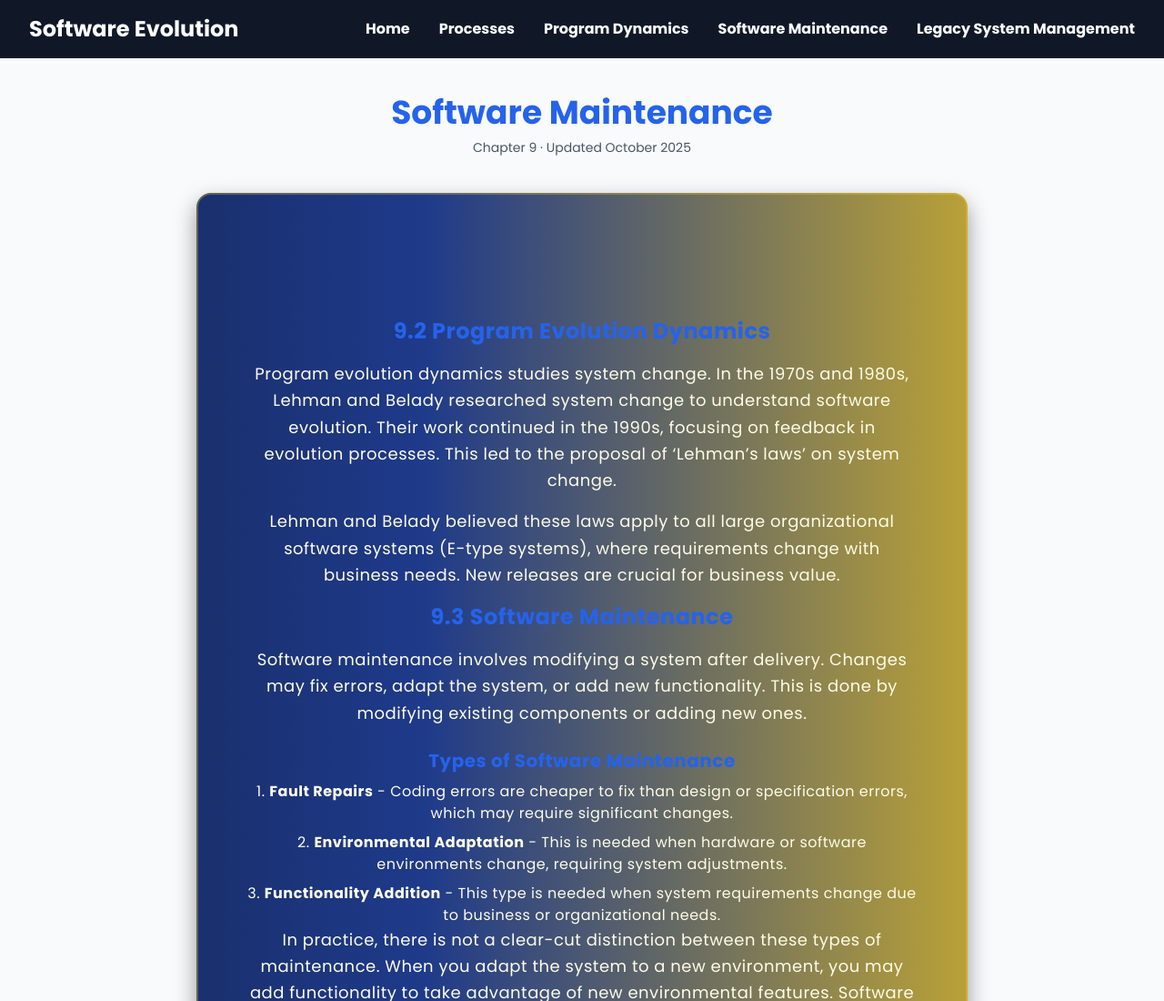
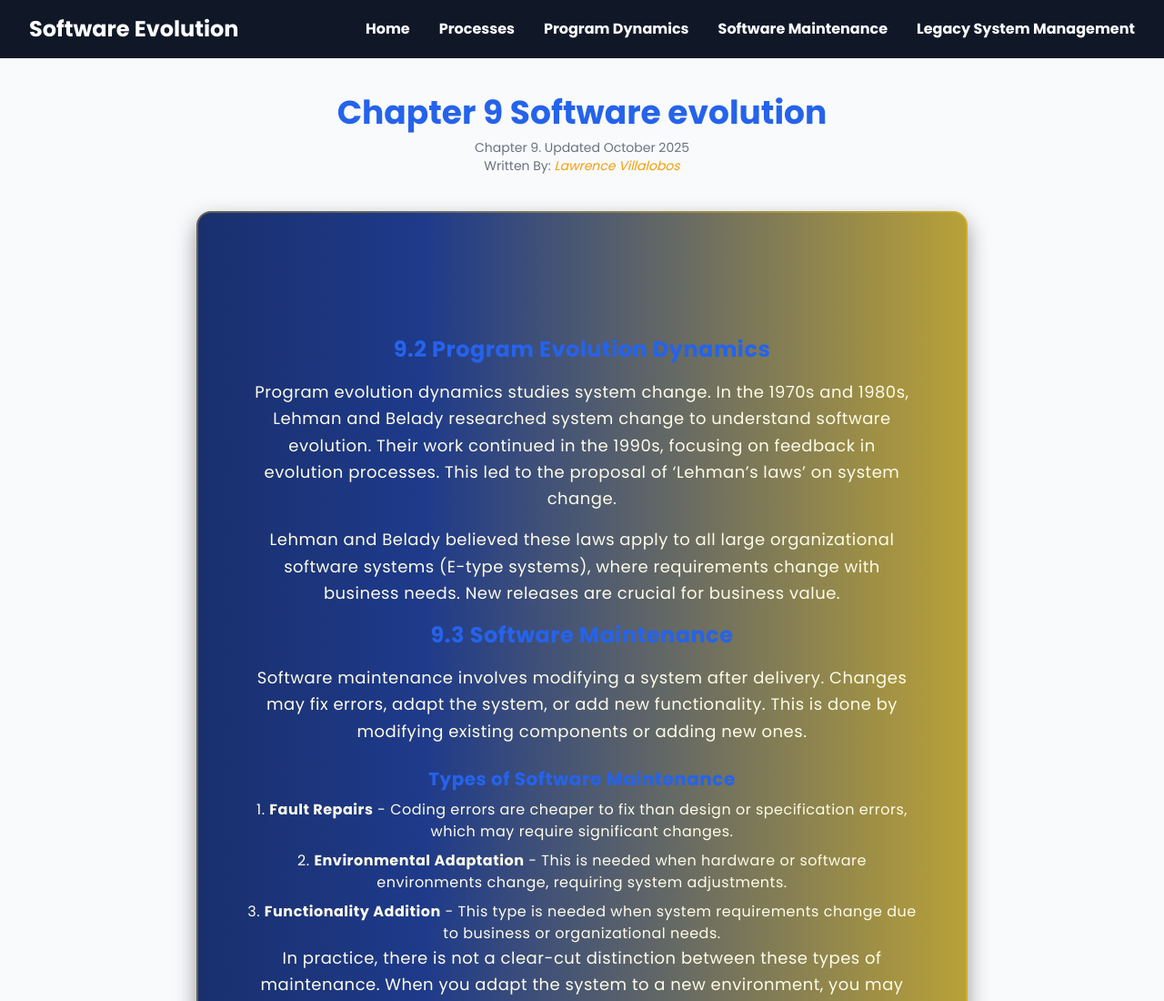
Before and after one commit to b3rtuso/Software-Evolution, a website: page lawrence.html in a window 1280 px wide. Shown: the top 1100 px of the page at 91% size. Drawn offline with Linux system fonts and the light colour scheme; files whose address does not match are found by name.

Commit message:
Update chapter title and author information

```diff
--- a/lawrence.html
+++ b/lawrence.html
@@ -100,10 +100,14 @@
 
     <main class="main-content">
       <header class="mb-10 text-center">
-        <h1 class="text-4xl font-bold mb-2">
-         Software Maintenance
-        </h1>
-        <p class="text-gray-600 text-sm">Chapter 9 · Updated October 2025</p>
+        <h1 class="text-4xl mb-2">Chapter 9 Software evolution</h1>
+        <p class="text-muted">
+          Chapter 9. Updated October 2025
+        </p>
+        <p class="text-muted">
+          Written By: <span class="author-name">Lawrence Villalobos</span>
+        </p>
+
       </header>
 <div class="law">
     <!-- Main Content Section -->
```
